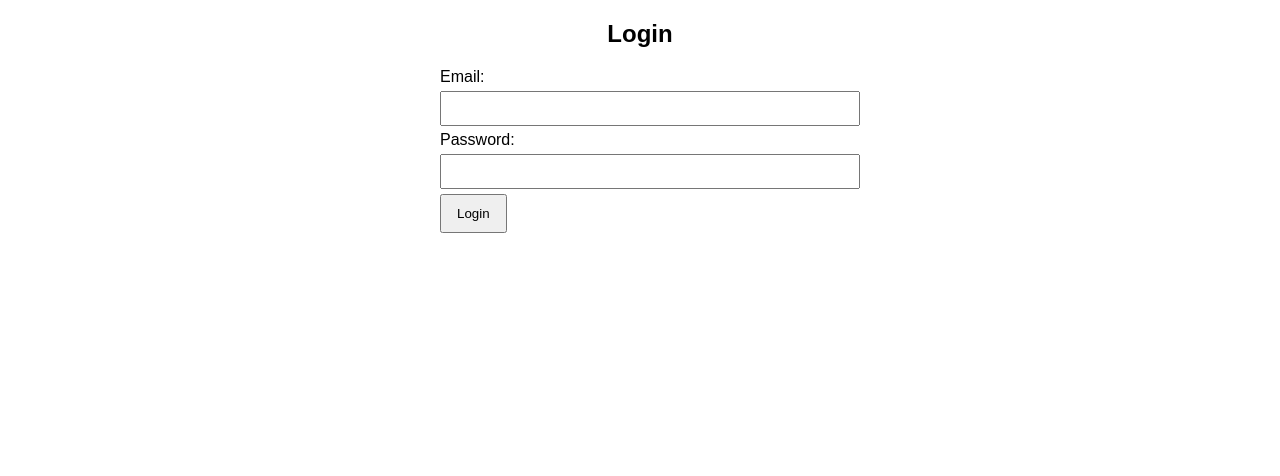
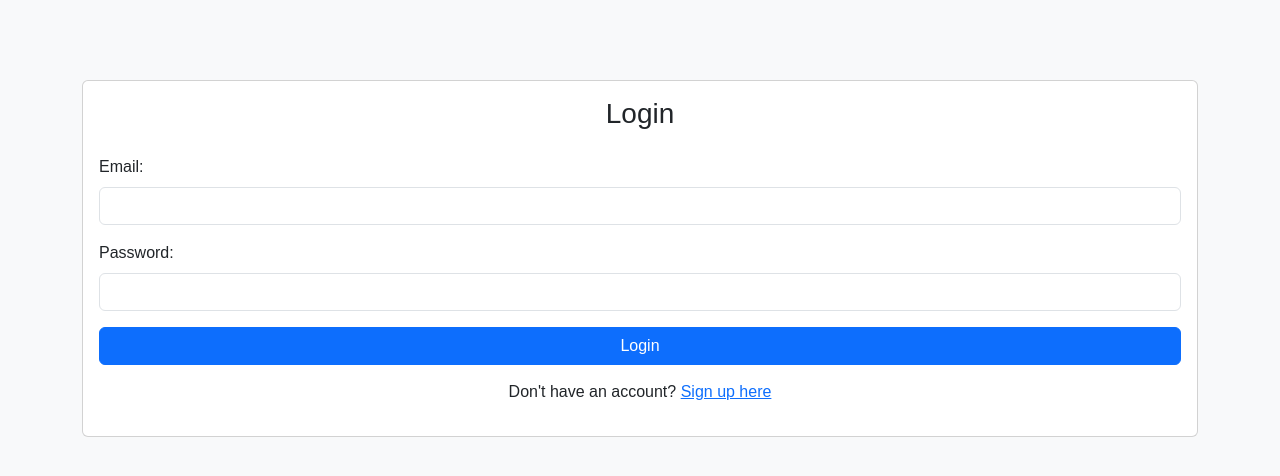
Before and after one commit to jennaballback/Eventure, a PHP site: page /MumboJumbo/login.php in a window 1280 px wide. Shown: the top 476 px of the page. Run offline with PHP 8.4, Linux system fonts and the light colour scheme.

Commit message:
updated login UI

```diff
--- a/index.php
+++ b/index.php
@@ -1,4 +1,6 @@
 <?php
+error_reporting(E_ALL);
+ini_set('display_errors', 1);
 // include the database connection
 include 'includes/db.php';
 ?>
--- a/login.php
+++ b/login.php
@@ -20,7 +20,6 @@ if ($_SERVER['REQUEST_METHOD'] == 'POST') {
     if (empty($email) || empty($password)) {
         $message = "Please fill in all fields.";
     } else {
-        // Prepare SQL to find user by email
         $stmt = $conn->prepare("SELECT user_id, first_name, last_name, password_hash FROM users WHERE email = ?");
         $stmt->bind_param("s", $email);
         $stmt->execute();
@@ -29,14 +28,11 @@ if ($_SERVER['REQUEST_METHOD'] == 'POST') {
         if ($result->num_rows === 1) {
             $user = $result->fetch_assoc();
 
-            // Verify password
             if (password_verify($password, $user['password_hash'])) {
-                // Successful login, store user info in session
                 $_SESSION['user_id'] = $user['user_id'];
                 $_SESSION['first_name'] = $user['first_name'];
                 $_SESSION['last_name'] = $user['last_name'];
 
-                // Redirect to dashboard or event creation page
                 header("Location: dashboard.php");
                 exit();
             } else {
@@ -54,28 +50,46 @@ $conn->close();
 ?>
 
 <!DOCTYPE html>
-<html>
+<html lang="en">
 <head>
-    <title>Login</title>
-    <style>
-        body { font-family: Arial, sans-serif; }
-        form { max-width: 400px; margin: auto; }
-        input { width: 100%; padding: 8px; margin: 5px 0; }
-        button { padding: 10px 15px; }
-        p { color: red; }
-    </style>
+    <meta charset="UTF-8">
+    <title>Login - MumboJumbo</title>
+
+    <!-- Bootstrap CSS -->
+    <link href="https://cdn.jsdelivr.net/npm/bootstrap@5.3.2/dist/css/bootstrap.min.css" rel="stylesheet">
+
+    <!-- Custom CSS -->
+    <link rel="stylesheet" href="public/css/style.css">
 </head>
 <body>
-    <h2 style="text-align:center;">Login</h2>
-    <?php if (!empty($message)) { echo "<p style='text-align:center;'>$message</p>"; } ?>
-    <form method="POST" action="login.php">
-        <label>Email:</label>
-        <input type="email" name="email" required>
+    <div class="container">
+        <div class="card mx-auto login-card">
+            <div class="card-body">
+                <h3 class="card-title text-center mb-4">Login</h3>
 
-        <label>Password:</label>
-        <input type="password" name="password" required>
+                <?php if (!empty($message)) : ?>
+                    <div class="alert alert-danger"><?php echo $message; ?></div>
+                <?php endif; ?>
 
-        <button type="submit">Login</button>
-    </form>
+                <form method="POST" action="login.php">
+                    <div class="mb-3">
+                        <label for="email" class="form-label">Email:</label>
+                        <input type="email" id="email" name="email" class="form-control" required>
+                    </div>
+
+                    <div class="mb-3">
+                        <label for="password" class="form-label">Password:</label>
+                        <input type="password" id="password" name="password" class="form-control" required>
+                    </div>
+
+                    <button type="submit" class="btn btn-primary">Login</button>
+                </form>
+
+                <div class="register-link">
+                    <p>Don't have an account? <a href="register.php">Sign up here</a></p>
+                </div>
+            </div>
+        </div>
+    </div>
 </body>
 </html>
--- /dev/null
+++ b/public/css/style.css
@@ -0,0 +1,21 @@
+body {
+    background-color: #f8f9fa;
+    font-family: Arial, sans-serif;
+}
+
+.card {
+    margin-top: 80px;
+}
+
+.btn-primary {
+    width: 100%;
+}
+
+.alert {
+    text-align: center;
+}
+
+.register-link {
+    text-align: center;
+    margin-top: 15px;
+}
```
Also changed, not shown: 1 other file.
